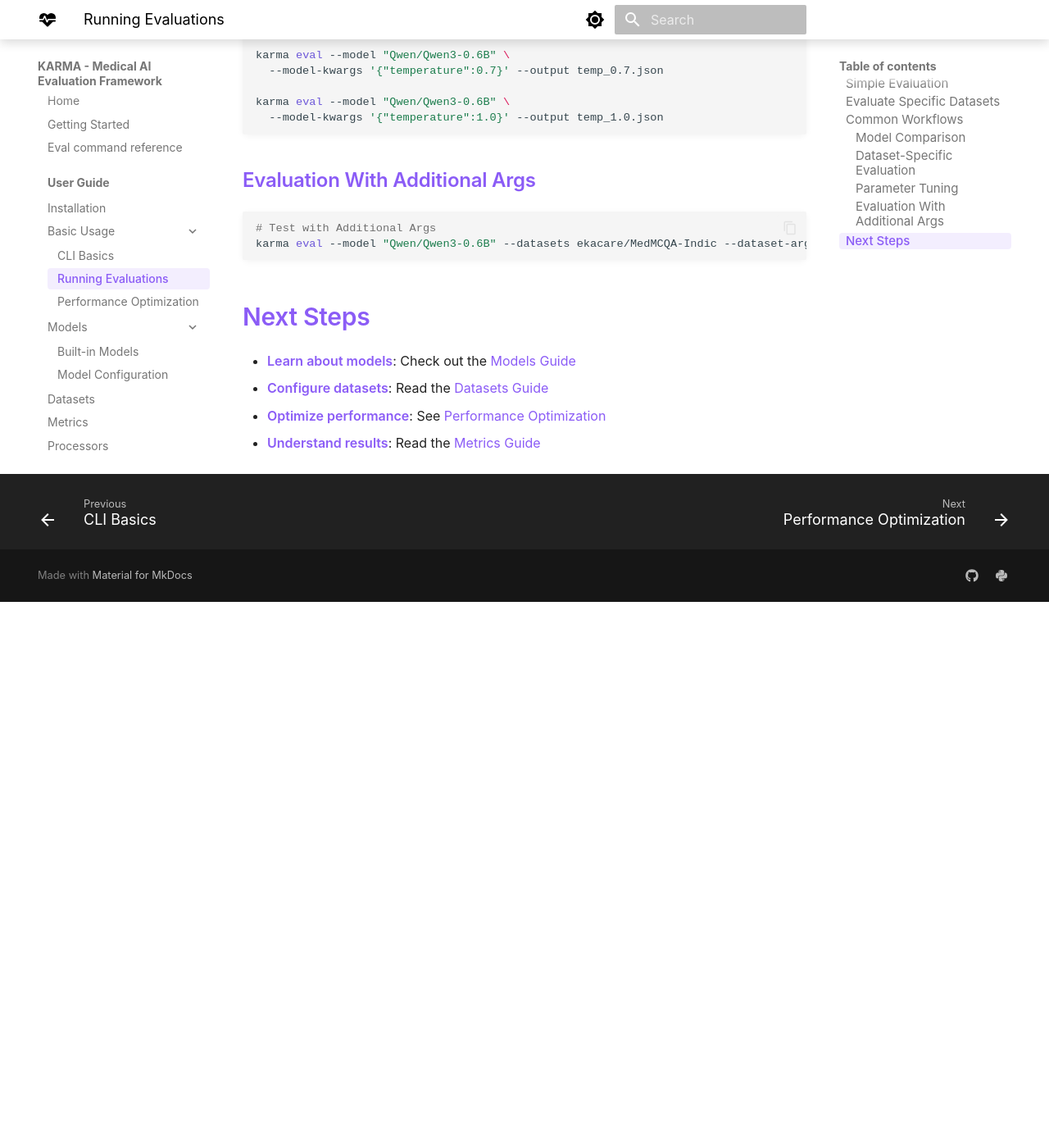
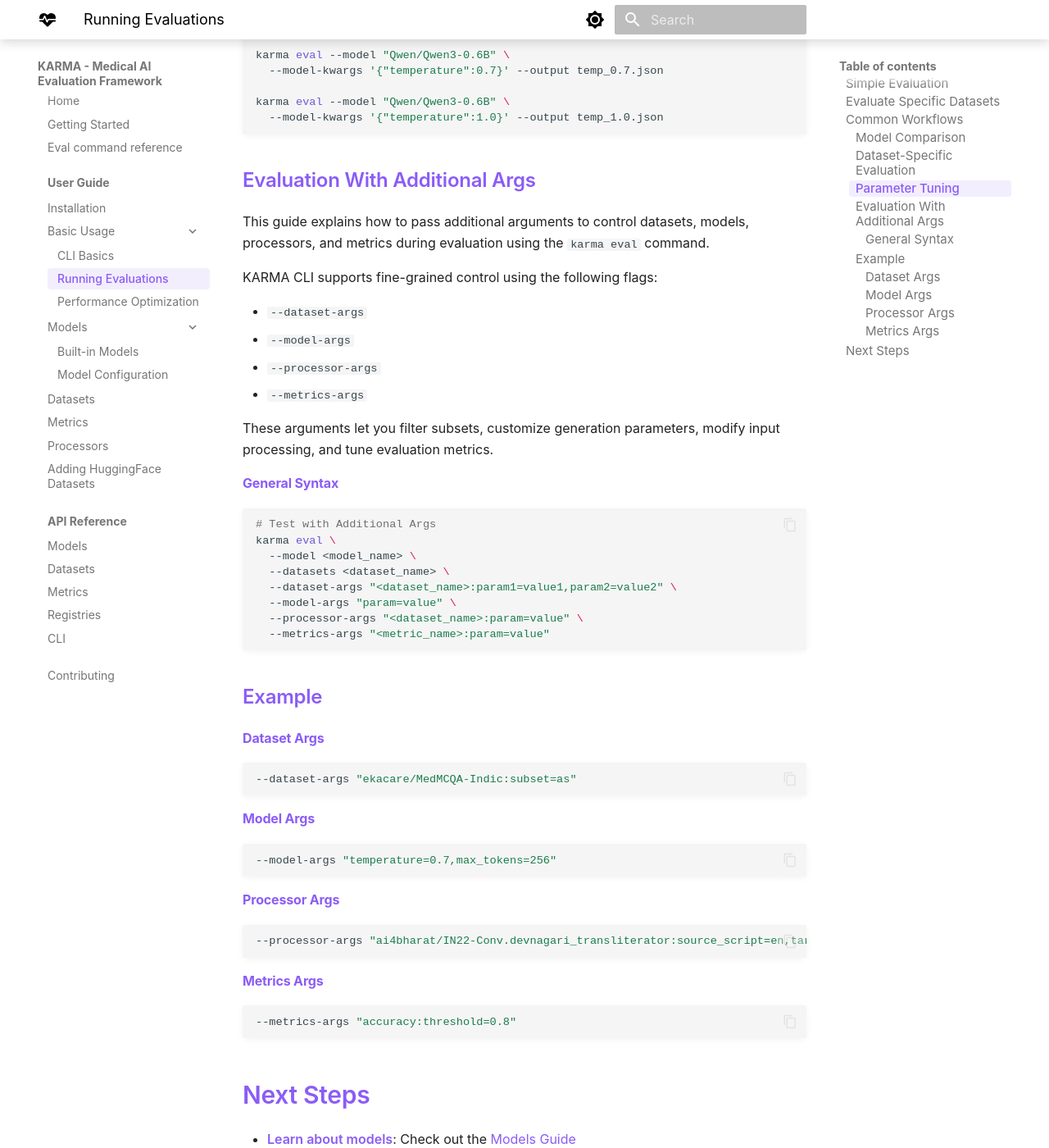
Before and after one commit to eka-care/KARMA-OpenMedEvalKit, an MkDocs documentation site: the page built from docs/user-guide/basic-usage/running-evaluations.md, in a window 1280 px wide and 1400 px high, scrolled down 1391 px. Shown: the whole window at 82% size. Built offline with MkDocs 1.6.1 and Material for MkDocs 9.7.7, drawn with Linux system fonts in a browser that asks for light colours; comment, search, counter and statistics services are not loaded; before the commit the page ends 2125 px from its top, so only the background shows below that.

Commit message:
updated docs

````diff
--- a/docs/user-guide/basic-usage/running-evaluations.md
+++ b/docs/user-guide/basic-usage/running-evaluations.md
@@ -66,9 +66,49 @@ karma eval --model "Qwen/Qwen3-0.6B" \
   --model-kwargs '{"temperature":1.0}' --output temp_1.0.json
 ```
 ### Evaluation With Additional Args
+
+This guide explains how to pass additional arguments to control datasets, models, processors, and metrics during evaluation using the `karma eval` command.
+
+KARMA CLI supports fine-grained control using the following flags:
+
+- `--dataset-args`
+- `--model-args`
+- `--processor-args`
+- `--metrics-args`
+
+These arguments let you filter subsets, customize generation parameters, modify input processing, and tune evaluation metrics.
+
+#### General Syntax
 ```bash
 # Test with Additional Args
-karma eval --model "Qwen/Qwen3-0.6B" --datasets ekacare/MedMCQA-Indic --dataset-args "ekacare/MedMCQA-Indic:subset=as"
+karma eval \
+  --model <model_name> \
+  --datasets <dataset_name> \
+  --dataset-args "<dataset_name>:param1=value1,param2=value2" \
+  --model-args "param=value" \
+  --processor-args "<dataset_name>:param=value" \
+  --metrics-args "<metric_name>:param=value"
+```
+
+### Example
+#### Dataset Args
+```bash
+--dataset-args "ekacare/MedMCQA-Indic:subset=as"
+```
+
+#### Model Args
+```bash
+--model-args "temperature=0.7,max_tokens=256"
+```
+
+#### Processor Args
+```bash
+--processor-args "ai4bharat/IN22-Conv.devnagari_transliterator:source_script=en,target_script=hi"
+```
+
+#### Metrics Args
+```bash
+--metrics-args "accuracy:threshold=0.8"
 ```
 
 ## Next Steps
````
